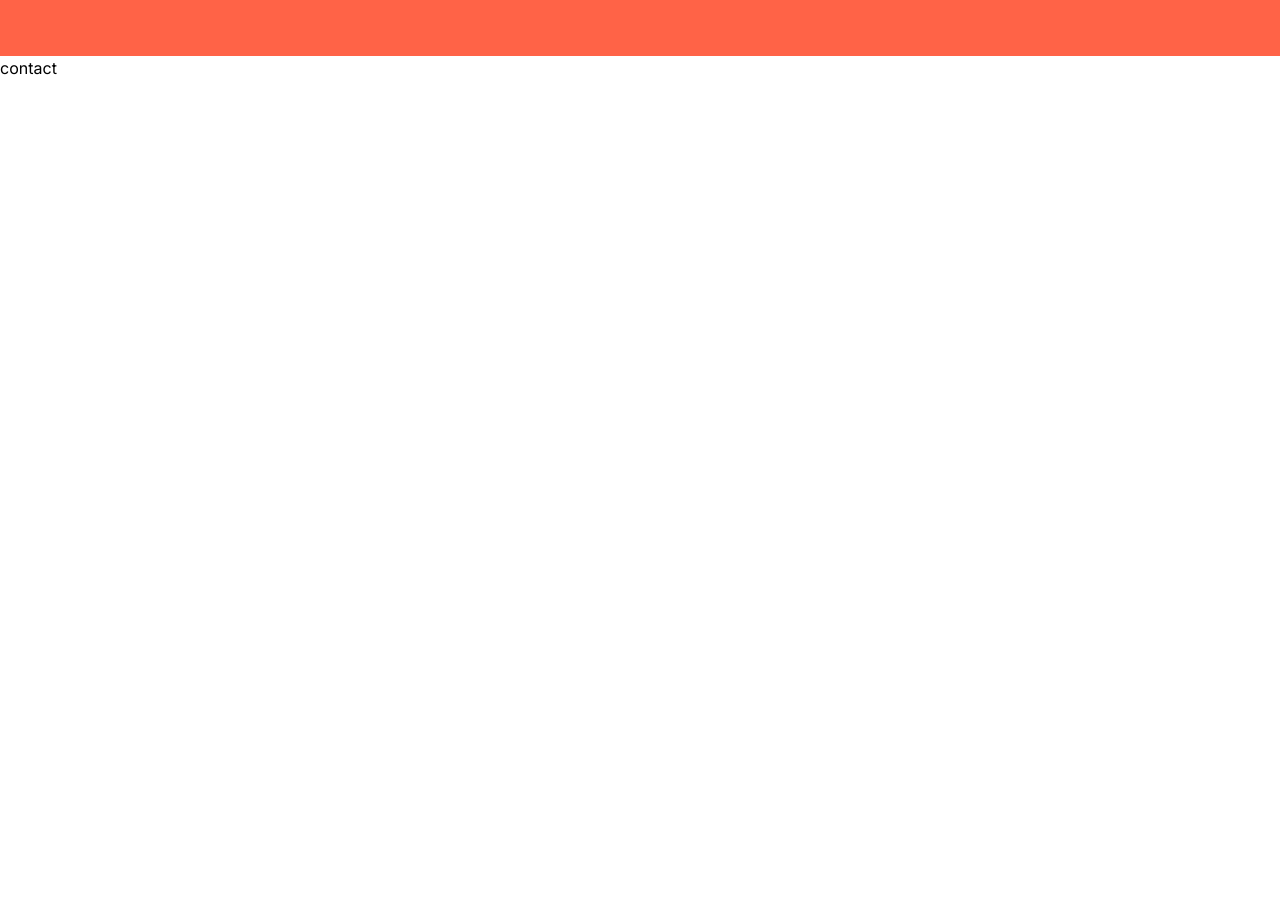
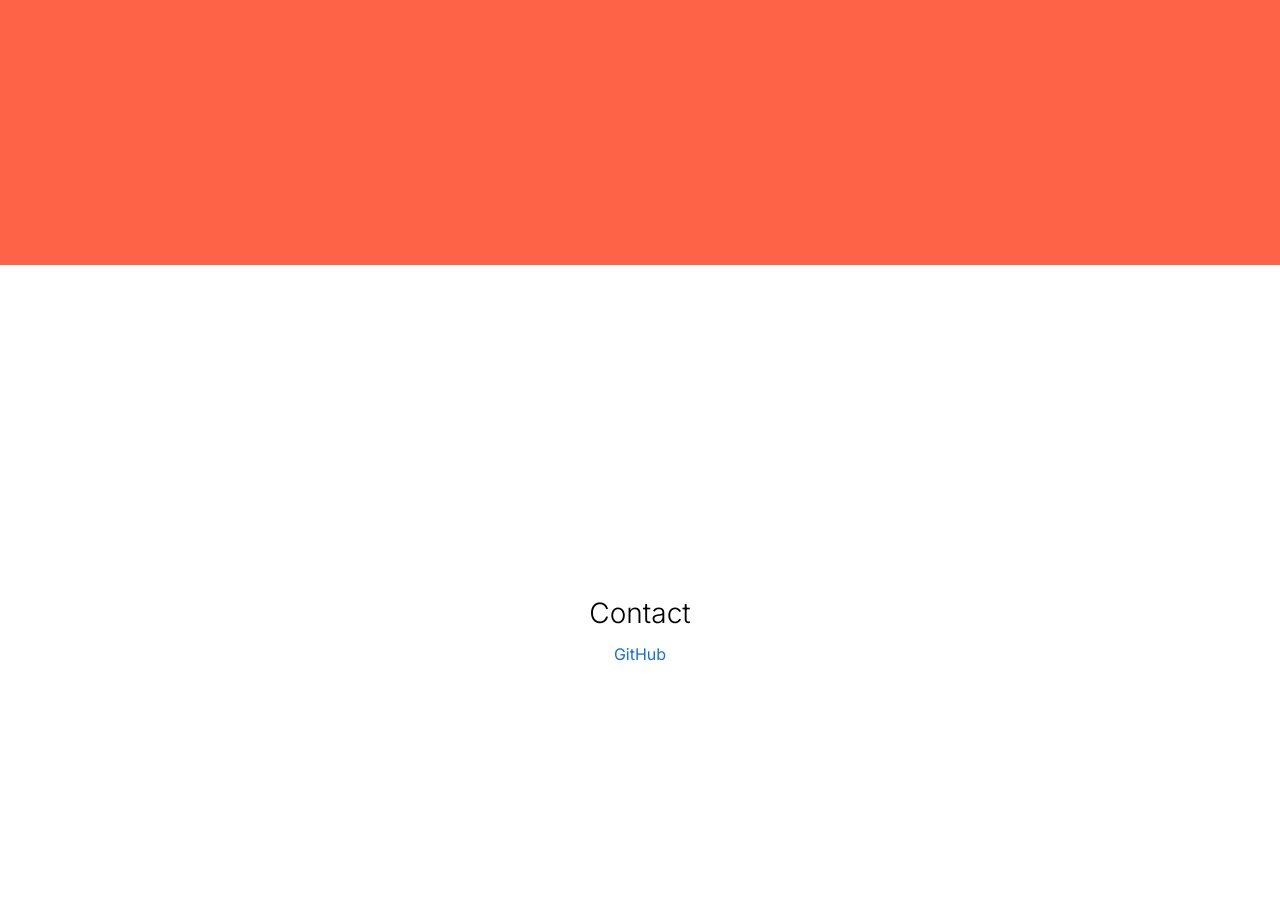
Before and after one commit to aroyan/portfolio-fcc, a plain HTML site: page index.html in a window 1280 px wide. Shown: the part 1407-2316 px from the top of the page. Before the commit the page ends 1487 px from the top, so only its background shows below. Drawn offline with Linux system fonts and the light colour scheme.

Commit message:
Add contact section

```diff
--- a/index.html
+++ b/index.html
@@ -59,7 +59,10 @@
         </section>
 
         <section class="contact" id="contact">
-            contact
+            <div class="contact-text">
+                <h3>Contact</h3>
+                <a href="https://github.com/aroyan" target="_blank" id="profile-link">GitHub</a>
+            </div>
         </section>
     </main>
     <script src="https://cdn.freecodecamp.org/testable-projects-fcc/v1/bundle.js"></script>
--- a/sass/layout/_contact.scss
+++ b/sass/layout/_contact.scss
@@ -0,0 +1,7 @@
+@use '../abstracts/mixins';
+
+.contact {
+  height: calc(100vh - 72px);
+  @include mixins.flex-center;
+  text-align: center;
+}
--- a/sass/layout/_index.scss
+++ b/sass/layout/_index.scss
@@ -1,3 +1,4 @@
 @forward './nav';
 @forward './welcome';
 @forward './projects';
+@forward './contact';
--- a/sass/layout/_projects.scss
+++ b/sass/layout/_projects.scss
@@ -33,5 +33,10 @@ img {
 @media screen and (min-width: var.$large) {
   .projects {
     padding-bottom: 4rem;
+    height: 100vh;
+
+    h2 {
+      padding: 6rem 0 0;
+    }
   }
 }
```
Also changed, not shown: style.css, 1 other file.
